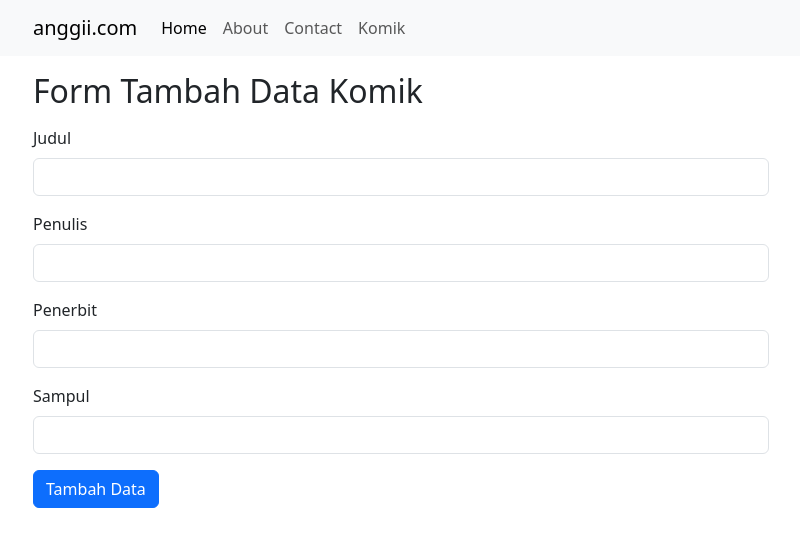
After one commit to anggiimaulana/belajar-ci4, a CodeIgniter 4 app: the page made by app/Views/komik/create.php in a window 1280 px wide. The commit adds this page. Shown: the top 547 px of the page, without its empty margins (49-849 px from the left). Run offline with PHP 8.4 and a stand-in for CodeIgniter, Linux system fonts and the light colour scheme; the template is opened without the code that fills it, so the values that code supplies are empty; some libraries are stand-ins or nearby versions.

Commit message:
commit insert data

```diff
--- a/app/Controllers/BaseController.php
+++ b/app/Controllers/BaseController.php
@@ -58,6 +58,7 @@ abstract class BaseController extends Controller
 
         // E.g.: $this->session = \Config\Services::session();\
 
+        session();
         $this->nama = 'Anggi Maulana';
     }
 }
--- a/app/Models/KomikModel.php
+++ b/app/Models/KomikModel.php
@@ -8,6 +8,7 @@
     {
         protected $table = 'komik';
         protected $useTimestamps = true;
+        protected $allowedFields = ['judul', 'slug', 'penulis', 'penerbit', 'sampul'];
 
         public function getKomik($slug = false)
         {
--- /dev/null
+++ b/app/Views/komik/create.php
@@ -0,0 +1,34 @@
+<?= $this->extend('layout/template'); ?>
+
+<?= $this->section('content'); ?>
+
+<div class="container">
+    <div class="row">
+        <div class="col-8">
+            <h2 class="my-3">Form Tambah Data Komik</h2>
+            <!-- <?= $validaton->listErrors(); ?> -->
+            <form action="/komik/save" method="post">
+                <?= csrf_field(); ?>
+                <div class="mb-3">
+                    <label for="judul" class="form-label">Judul</label>
+                    <input type="text" class="form-control <?= ($validaton->hasError('judul')) ? 'is-invalid' : ''; ?>" name="judul" id="judul">
+                </div>
+                <div class="mb-3">
+                    <label for="penulis" class="form-label">Penulis</label>
+                    <input type="text" class="form-control" name="penulis" id="penulis">
+                </div>
+                <div class="mb-3">
+                    <label for="penerbit" class="form-label">Penerbit</label>
+                    <input type="text" class="form-control" name="penerbit" id="penerbit">
+                </div>
+                <div class="mb-3">
+                    <label for="sampul" class="form-label">Sampul</label>
+                    <input type="text" class="form-control" name="sampul" id="sampul">
+                </div>
+                <button type="submit" class="btn btn-primary">Tambah Data</button>
+            </form>
+        </div>
+    </div>
+</div>
+
+<?= $this->endSection(); ?>
--- a/app/Views/komik/detail.php
+++ b/app/Views/komik/detail.php
@@ -8,7 +8,7 @@
             <div class="card mb-3" style="max-width: 540px;">
                 <div class="row g-0">
                     <div class="col-md-4">
-                    <img src="/img/<?= $komik['sampul'] ?>" class="img-fluid rounded-start" alt="...">
+                        <img src="/img/<?= $komik['sampul'] ?>" class="img-fluid rounded-start" alt="...">
                     </div>
                     <div class="col-md-8">
                         <div class="card-body">
--- a/app/Views/komik/index.php
+++ b/app/Views/komik/index.php
@@ -4,7 +4,13 @@
 <div class="container">
     <div class="row">
         <div class="col">
+            <a href="/komik/create" class="btn btn-primary mt-3">Tambah Data Komik</a>
             <h1 class="mt-2">Daftar Komik</h1>
+            <?php if(session()->getFlashdata('pesan')) : ?>
+                <div class="alert alert-info" role="alert">
+                    <?= session()->getFlashdata('pesan'); ?>
+                </div>
+            <?php endif; ?>
             <table class="table table-light table-striped table-hover">
                 <thead>
                     <tr>
```
Also changed, not shown: app/Config/Routes.php (+7 -0 lines), app/Controllers/Komik.php (+42 -0 lines).
